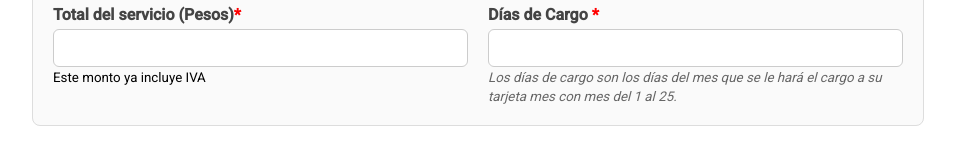
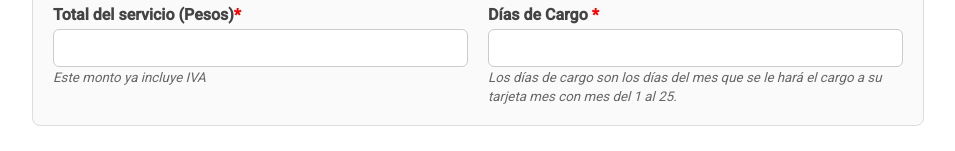
Before and after one commit to Chuyini/DomiciliarCliente, an Angular app: page / in a window 1280 px wide. Shown: the part 966-1117 px from the top of the page, without its empty margins (162-1117 px from the left). Built offline with nearby package versions, Linux system fonts and the light colour scheme.

Commit message:
try to fix  the error

```diff
--- a/src/app/components/form/form.component.html
+++ b/src/app/components/form/form.component.html
@@ -81,7 +81,7 @@
         <div>
           <label for="cantT">Total del servicio (Pesos)<span>*</span></label>
           <input type="number" id="cantT" maxlength="10" name="cantT" [(ngModel)]="cantT" />
-          <small>Este monto ya incluye IVA</small>
+          <small style="font-style: italic; color: #666;">Este monto ya incluye IVA</small>
         </div>
 
         <div>
```
